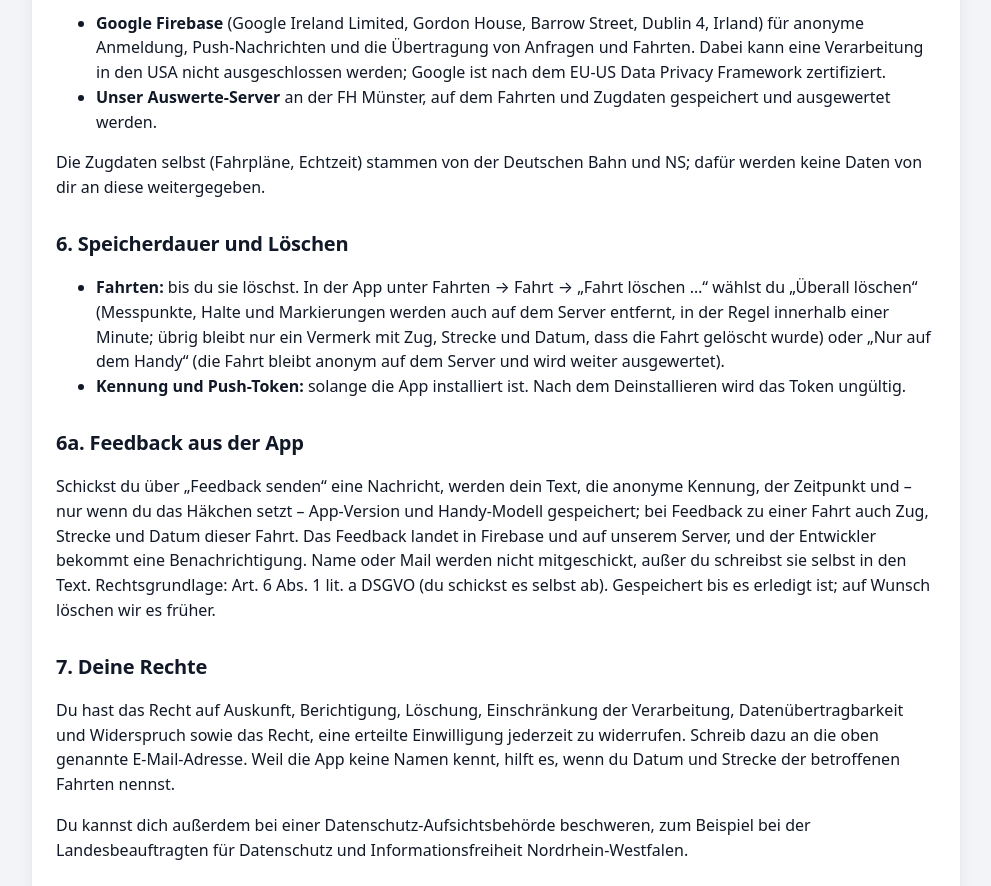
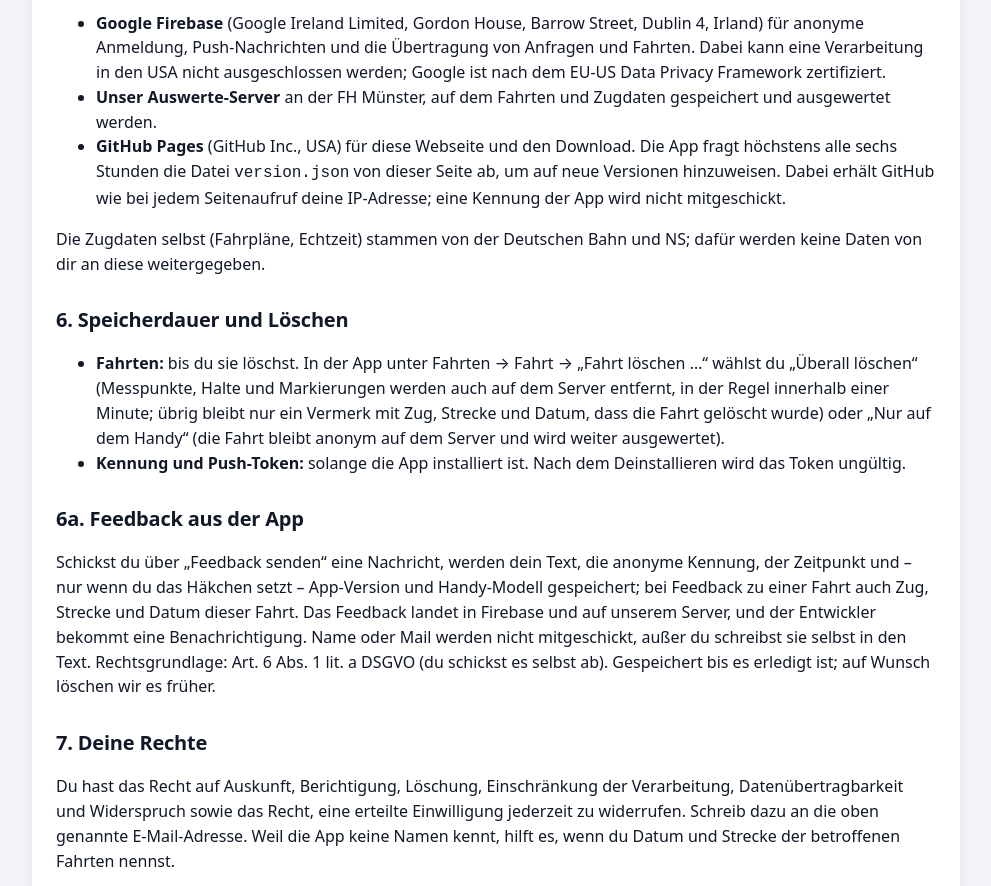
Before and after one commit to SimonRoev/rb64-live, a plain HTML site: page docs/datenschutz.html in a window 1280 px wide. Shown: the part 1520-2406 px from the top of the page, without its empty margins (144-1135 px from the left). Drawn offline with Linux system fonts and the light colour scheme.

Commit message:
Datenschutz: Update-Pruefung ueber GitHub Pages

```diff
--- a/docs/datenschutz.html
+++ b/docs/datenschutz.html
@@ -74,6 +74,9 @@
         Push-Nachrichten und die Übertragung von Anfragen und Fahrten. Dabei kann eine Verarbeitung in den USA nicht
         ausgeschlossen werden; Google ist nach dem EU-US Data Privacy Framework zertifiziert.</li>
       <li><strong>Unser Auswerte-Server</strong> an der FH Münster, auf dem Fahrten und Zugdaten gespeichert und ausgewertet werden.</li>
+      <li><strong>GitHub Pages</strong> (GitHub Inc., USA) für diese Webseite und den Download. Die App fragt höchstens alle
+        sechs Stunden die Datei <code>version.json</code> von dieser Seite ab, um auf neue Versionen hinzuweisen. Dabei
+        erhält GitHub wie bei jedem Seitenaufruf deine IP-Adresse; eine Kennung der App wird nicht mitgeschickt.</li>
     </ul>
     <p>Die Zugdaten selbst (Fahrpläne, Echtzeit) stammen von der Deutschen Bahn und NS; dafür werden keine Daten von dir an diese weitergegeben.</p>
 
```
